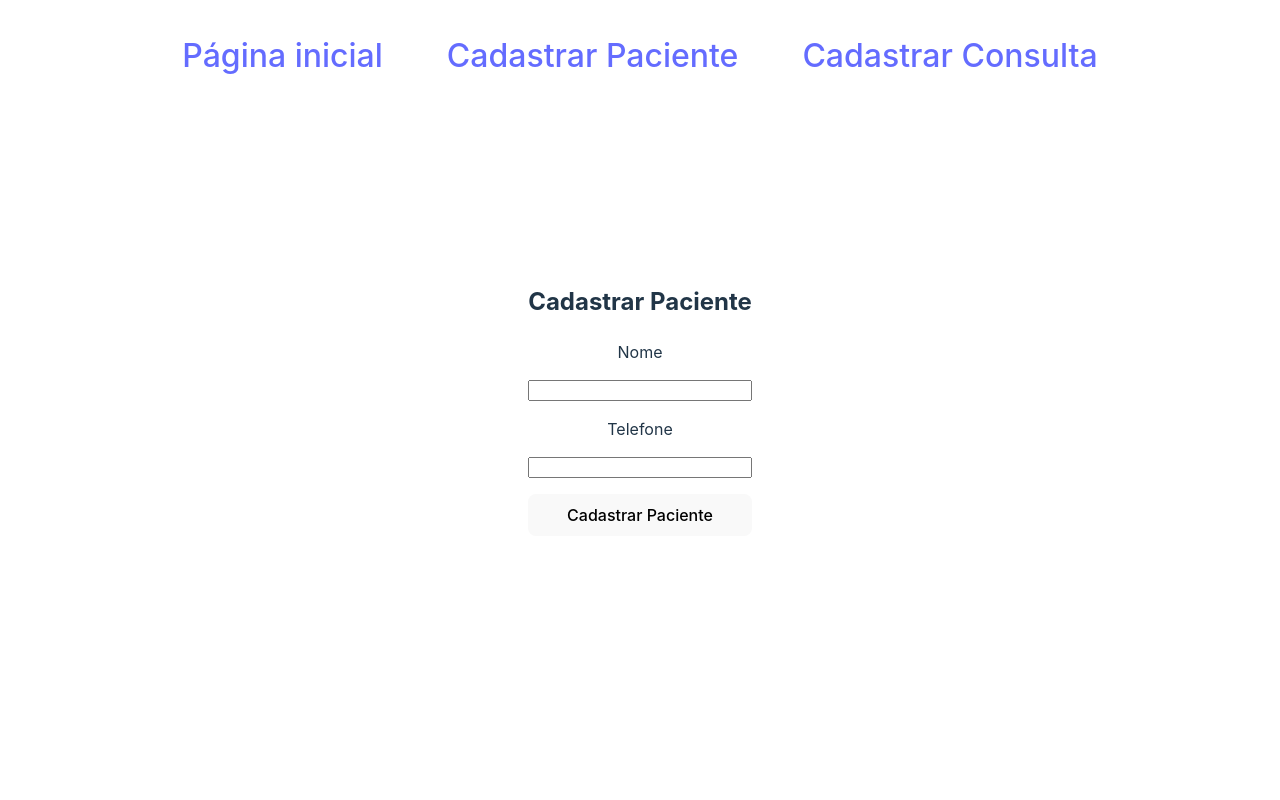
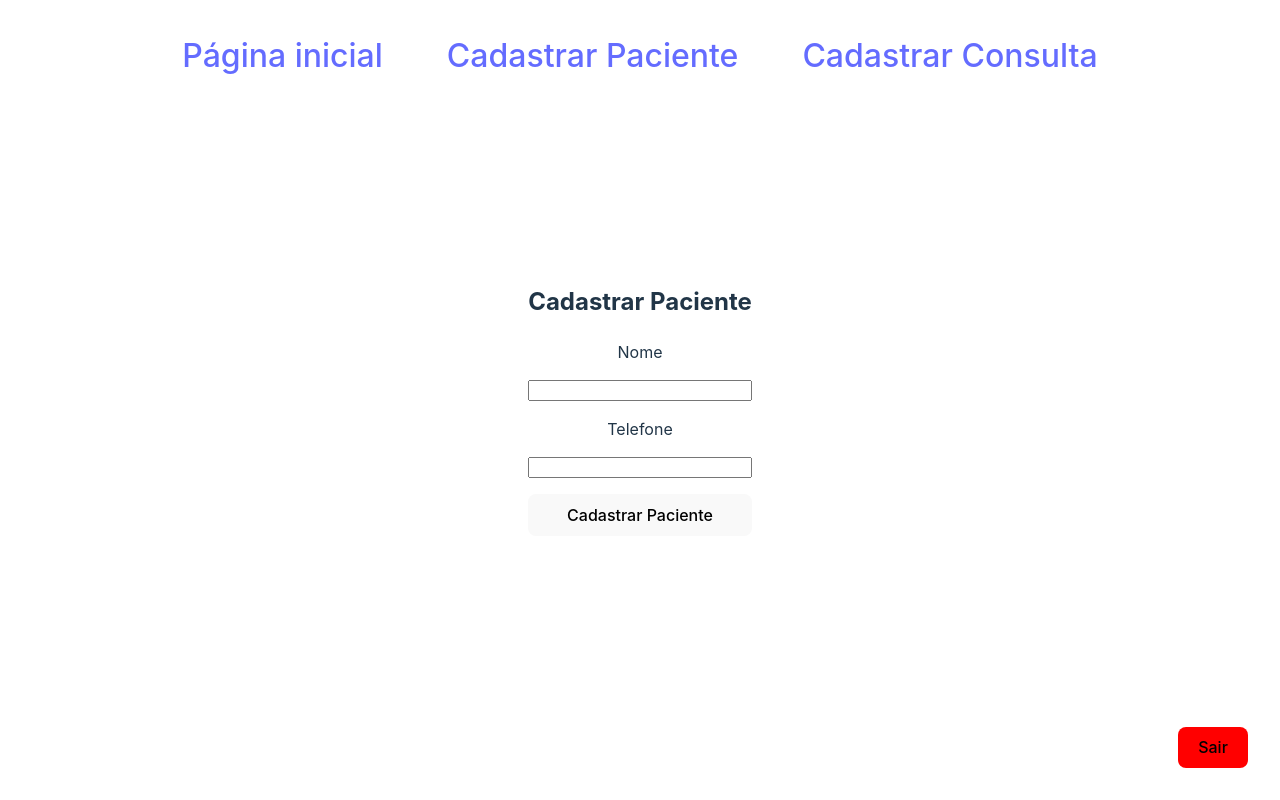
Before and after one commit to Felipe-Noguez/client-consulta, a React (Vite) app: page /cadastrar-paciente in a window 1280 px wide. Built offline with nearby package versions, Linux system fonts and the light colour scheme.

Commit message:
Feat: Adicionado rodapé para a página e ajustes de Cadastros de Paciente e Consulta

```diff
--- /dev/null
+++ b/src/components/Rodape.jsx
@@ -0,0 +1,21 @@
+import {Link} from "react-router-dom";
+
+export const Rodape = () => {
+    return (
+        <footer style={{
+            display: "flex",
+            gap: 64,
+            justifyContent: "center",
+            position: "absolute",
+            bottom: 32,
+            right: 32,
+            fontSize: 16
+        }}>
+            <Link to="/">
+                <button type='button' style={{backgroundColor: "red"}}>
+                    Sair
+                </button>
+            </Link>
+        </footer>
+    )
+}
--- a/src/pages/CadastrarConsulta.jsx
+++ b/src/pages/CadastrarConsulta.jsx
@@ -3,17 +3,16 @@ import {useEffect, useState} from "react";
 import {SelecionarEspecialidade} from "../components/SelecionarEspecialidade.jsx";
 import dayjs from "dayjs";
 import {SelecionarData} from "../components/SelecionarData";
+import {Rodape} from "../components/Rodape.jsx";
 
 export const CadastrarConsulta = () => {
     const [exibirPacientes, setExibirPacientes] = useState([])
     const [especialidadeSelecionada, setEspecialidadeSelecionada] = useState([])
     const [dataHoraConsultaSelecionada, setDataHoraConsultaSelecionada] = useState('')
-    const [totalElementos, setTotalElementos] = useState(0)
     const [paginacao, setPaginacao] = useState(0)
 
     async function agendarConsulta(idPaciente) {
         let dataFormatada = dayjs(dataHoraConsultaSelecionada).format('DD-MM-YYYY HH:mm:ss')
-        console.log(dataFormatada)
         if (!dataHoraConsultaSelecionada || !especialidadeSelecionada) return alert("Os campos não pode estar vazios")
         const dadosConsulta = {
             especialidade: especialidadeSelecionada,
@@ -23,7 +22,6 @@ export const CadastrarConsulta = () => {
         await axios.post('http://localhost:8080/consulta/cadastrar-consulta', dadosConsulta)
             .then(response => {
                 alert("Consulta cadastrada com sucesso")
-                console.log(response)
             })
             .catch(error => {
                     console.log(error)
@@ -40,8 +38,6 @@ export const CadastrarConsulta = () => {
         axios.get(`http://localhost:8080/paciente/listar-pacientes?page=${paginacao}`)
             .then(response => {
                 setExibirPacientes(response.data.elementos)
-                setTotalElementos(response.data.totalElementos)
-                console.log(response.data.totalElementos)
             })
             .catch(error => {
                 console.error(error)
@@ -91,6 +87,7 @@ export const CadastrarConsulta = () => {
                     )
                 })}
             </div>
+            <Rodape/>
         </div>
     )
 }
--- a/src/pages/CadastrarPaciente.jsx
+++ b/src/pages/CadastrarPaciente.jsx
@@ -1,5 +1,6 @@
 import axios from "axios";
 import {useState} from "react";
+import {Rodape} from "../components/Rodape.jsx";
 
 export const CadastrarPaciente = () => {
     const [nome, setNome] = useState('')
@@ -12,7 +13,9 @@ export const CadastrarPaciente = () => {
         }
         axios.post('http://localhost:8080/paciente/cadastrar-paciente', dadosPaciente)
             .then(response => {
-                console.log(response)
+                setNome('')
+                setTelefone('')
+                alert("Paciente cadastrado com sucesso!")
             })
             .catch(error => {
                 console.log(error)
@@ -32,6 +35,7 @@ export const CadastrarPaciente = () => {
                        onChange={event => setTelefone(event.target.value)}/>
                 <button type="button" onClick={handleSubmit}>Cadastrar Paciente</button>
             </form>
+            <Rodape/>
         </div>
     )
 }
--- a/src/pages/PaginaInicial.jsx
+++ b/src/pages/PaginaInicial.jsx
@@ -1,7 +1,7 @@
 export const PaginaInicial = () => {
     return(
         <div>
-            Página inicial
+            <h1>Sistema de Consulta Ágil</h1>
         </div>
     )
 }
```
